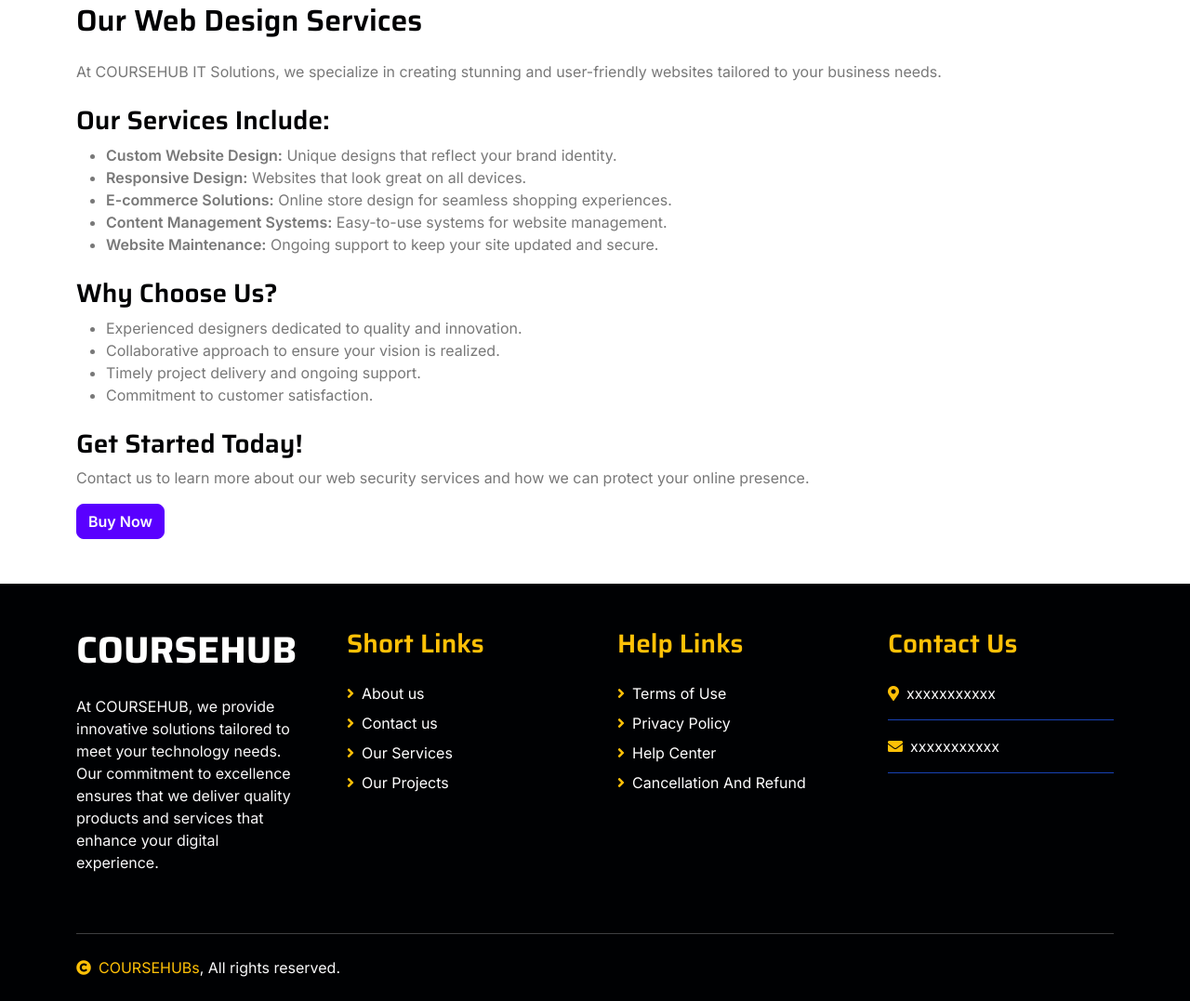
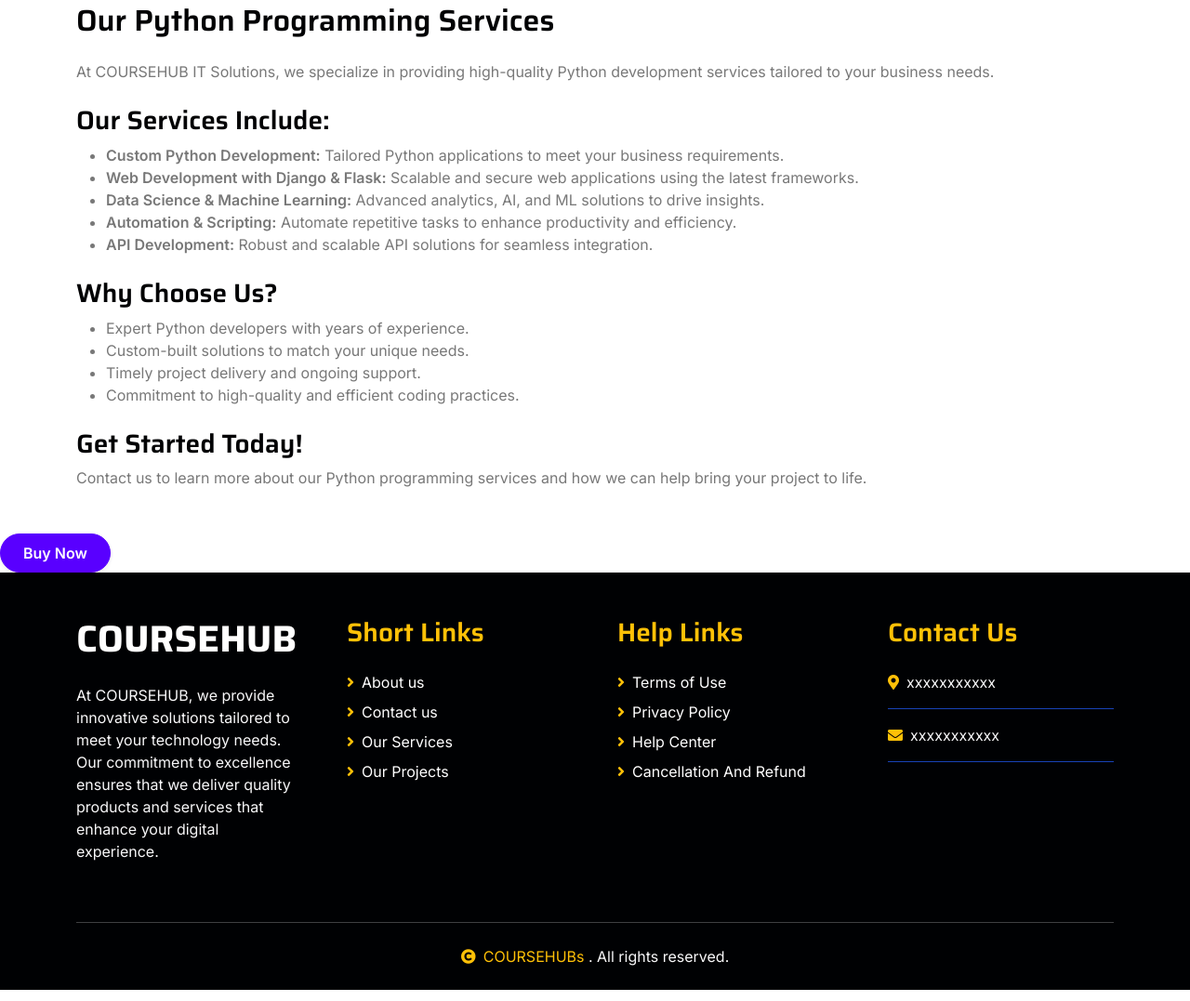
Before and after one commit to gaurav1000000000000/coursehubnew, a plain HTML site: page python-programming.html in a window 1280 px wide. Shown: the part 951-2028 px from the top of the page at 93% size. Drawn offline with nearby package versions, Linux system fonts and the light colour scheme.

Commit message:
Update and rename web-design.html to python-programming.html

```diff
--- a/web-design.html
+++ b/python-programming.html
@@ -3,7 +3,7 @@
 
 <head>
     <meta charset="utf-8">
-    <title>Web Design Services - COURSEHUB IT Solutions</title>
+    <title>Python Programming - COURSEHUB IT Solutions</title>
     <meta content="width=device-width, initial-scale=1.0" name="viewport">
     <meta content="Web Design Services" name="description">
 
@@ -108,7 +108,7 @@
 
     <div class="about-section">
         <div class="container about-content">
-            <h1 class="display-2 text-white mb-4 animated slideInDown">web-design</h1>
+            <h1 class="display-2 text-white mb-4 animated slideInDown">Python-Programming</h1>
             <!-- <nav aria-label="breadcrumb animated slideInDown">
                 <ol class="breadcrumb justify-content-center mb-0">
                     <li class="breadcrumb-item"><a href="#">Home</a></li>
@@ -122,41 +122,43 @@
 
     <!-- Web Design Section Start -->
     <div class="container my-5">
-        <h2 class="mb-4">Our Web Design Services</h2>
-        <p>At COURSEHUB IT Solutions, we specialize in creating stunning and user-friendly websites tailored to your business needs.</p>
+        <h2 class="mb-4">Our Python Programming Services</h2>
+        <p>At COURSEHUB IT Solutions, we specialize in providing high-quality Python development services tailored to your business needs.</p>
 
         <h3 class="mt-4">Our Services Include:</h3>
         <ul>
-            <li><strong>Custom Website Design:</strong> Unique designs that reflect your brand identity.</li>
-            <li><strong>Responsive Design:</strong> Websites that look great on all devices.</li>
-            <li><strong>E-commerce Solutions:</strong> Online store design for seamless shopping experiences.</li>
-            <li><strong>Content Management Systems:</strong> Easy-to-use systems for website management.</li>
-            <li><strong>Website Maintenance:</strong> Ongoing support to keep your site updated and secure.</li>
+            <li><strong>Custom Python Development:</strong> Tailored Python applications to meet your business requirements.</li>
+            <li><strong>Web Development with Django & Flask:</strong> Scalable and secure web applications using the latest frameworks.</li>
+            <li><strong>Data Science & Machine Learning:</strong> Advanced analytics, AI, and ML solutions to drive insights.</li>
+            <li><strong>Automation & Scripting:</strong> Automate repetitive tasks to enhance productivity and efficiency.</li>
+            <li><strong>API Development:</strong> Robust and scalable API solutions for seamless integration.</li>
         </ul>
 
         <h3 class="mt-4">Why Choose Us?</h3>
         <ul>
-            <li>Experienced designers dedicated to quality and innovation.</li>
-            <li>Collaborative approach to ensure your vision is realized.</li>
+            <li>Expert Python developers with years of experience.</li>
+            <li>Custom-built solutions to match your unique needs.</li>
             <li>Timely project delivery and ongoing support.</li>
-            <li>Commitment to customer satisfaction.</li>
+            <li>Commitment to high-quality and efficient coding practices.</li>
         </ul>
 
         <h3 class="mt-4">Get Started Today!</h3>
-        <p>Contact us to learn more about our web security services and how we can protect your online presence.</p>
+        <p>Contact us to learn more about our Python programming services and how we can help bring your project to life.</p>
+    </div>
+      <!-- Buy Now
+ Button -->
+ <a href="checkout.html?course=WebDesign&price=1500" class="btn btn-primary text-white px-4 py-2 rounded-pill shadow-sm">
+    Buy Now
+</a>
 
-
-     <!-- Buy Now
- Button -->
- <button class="btn btn-primary buy-btn" onclick="redirectToPayment('web-design', '1500')">Buy Now</button>
- <script>
-    function redirectToPayment(course,price){
-        window.location.href = `payment.html?param1=${encodeURIComponent(course)}&param2=${encodeURIComponent(price)}`;
-    }
+<script>
+function redirectToPayment() {
+    window.location.href = "payment.html";
+}
 </script>
 
 
-    <!-- Web Security Section End -->
+    <!-- java dev Section End -->
 
     <!-- Modal for Form -->
     <!-- <div class="modal fade" id="buyNowModal" tabindex="-1" aria-labelledby="buyNowModalLabel" aria-hidden="true">
@@ -179,13 +181,13 @@
                         <div class="mb-3">
                             <label for="serviceType" class="form-label">Service Type</label>
                             <select class="form-select" id="serviceType">
-                                <option selected>Responsive Web Design</option>
-                                <option>User Interface (UI) Design</option>
-                                <option>User Experience (UX) Design</option>
-                                <option>Landing Page Design</option>
-                                <option>Custom Website Design</option>
-                                <option>E-commerce Website Design</option>
-                                <option>Website Redesign</option>
+                                <option selected>Front-End Development</option>
+                                <option>Back-End Development</option>
+                                <option>Full Stack Development</option>
+                                <option>E-commerce Development</option>
+                                <option>Content Management Systems (CMS)</option>
+                                <option>API Integration</option>
+                                <option>Custom Web Application Development</option>
                             </select>
                         </div>
 
@@ -195,7 +197,8 @@
             </div>
         </div>
     </div> -->
-    <!-- Web Design Section End -->
+    <!-- Web Development Section End -->
+</div>
 </div>
     <!-- Footer Start -->
 <div class="container-fluid footer bg-dark wow fadeIn" data-wow-delay=".3s">
@@ -254,11 +257,16 @@
             </div>
         </div>
         <hr class="text-light mt-5 mb-4">
-        <div class="row">
-            <div class="col-md-6 text-center text-md-start">
-                <span class="text-light"><a href="#" class="text-secondary"><i class="fas fa-copyright text-secondary me-2"></i>COURSEHUBs</a>, All rights reserved.</span>
-            </div>
-            <div class="col-md-6 text-center text-md-end">
+<div class="row justify-content-center">
+    <div class="col-md-12 text-center">
+        <span class="text-light">
+            <a href="#" class="text-secondary">
+                <i class="fas fa-copyright text-secondary me-2"></i>COURSEHUBs
+            </a>. All rights reserved.
+        </span>
+    </div>
+</div>
+
                 <!--/*** This template is free as long as you keep the footer author’s credit link/attribution link/backlink. If you'd like to use the template without the footer author’s credit link/attribution link/backlink, you can purchase the Credit Removal License from "https://htmlcodex.com/credit-removal". Thank you for your support. ***/-->
                 <!--<span class="text-light">Designed By <a href="https://htmlcodex.com" class="text-secondary">HTML Codex</a> Distributed By <a href="https://themewagon.com">ThemeWagon</a></span>-->
             </div>
```
